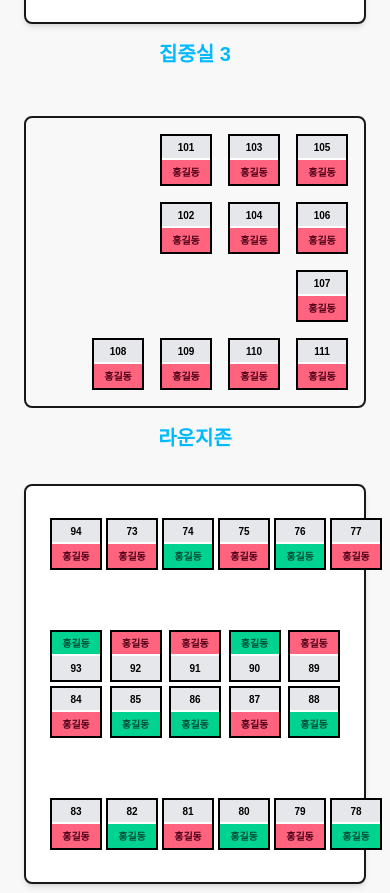
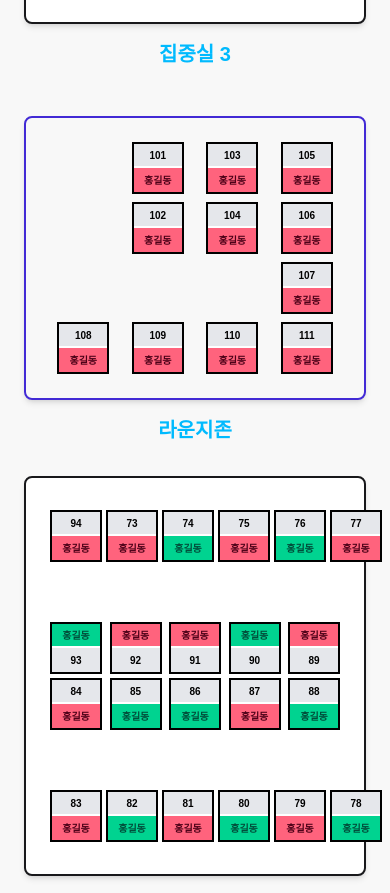
Before and after one commit to HKoiKoi/sco-black-seat-monitor, a React (Vite) app: page / in a window 390 px wide. Shown: the part 1901-2794 px from the top of the page. Built offline with nearby package versions, Linux system fonts and the light colour scheme; a web font is replaced by a local one.

Commit message:
♻️ refactor: 라운지존 반응형 적용

```diff
--- a/src/components/room/LoungeZone.tsx
+++ b/src/components/room/LoungeZone.tsx
@@ -3,35 +3,41 @@ import Seat from "@/components/seat/Seat";
 
 const LoungeZone: React.FC = () => {
   return (
-    <div className="flex flex-col items-end gap-4 w-full h-full p-4 border-2 rounded-lg">
-      {/* 1. 세로 영역 (위쪽 3행 3열 구조) */}
-      <div className="flex gap-4">
-        {/* 왼쪽 2열 (2x2) */}
-        <div className="flex flex-col gap-4">
+    <div className="grid grid-cols-4 grid-rows-4 w-full h-full gap-2 sm:gap-4 2xl:gap-8 p-6 border-2 border-primary rounded-lg shadow-md place-items-center">
+      <div className="col-start-2">
         <Seat id={101} layout="bottom" status="empty" />
+      </div>
+      <div className="col-start-3">
+        <Seat id={103} layout="bottom" status="empty" />
+      </div>
+      <div className="col-start-4">
+        <Seat id={105} layout="bottom" status="empty" />
+      </div>
+
+      <div className="col-start-2 row-start-2">
         <Seat id={102} layout="bottom" status="empty" />
       </div>
-
-        {/* 중간 2열 (2x2) */}
-        <div className="flex flex-col gap-4">
-          <Seat id={103} layout="bottom" status="empty" />
+      <div className="col-start-3 row-start-2">
         <Seat id={104} layout="bottom" status="empty" />
       </div>
+      <div className="col-start-4 row-start-2">
+        <Seat id={106} layout="bottom" status="empty" />
+      </div>
 
-        {/* 오른쪽 3열 (3x1) - 가장 아래 좌석은 가로 영역과 연결됨 */}
-        <div className="flex flex-col gap-4">
-          <Seat id={105} layout="bottom" status="empty" />
-          <Seat id={106} layout="bottom" status="empty" />
+      <div className="col-start-4 row-start-3">
         <Seat id={107} layout="bottom" status="empty" />
       </div>
+
+      <div className="col-start-1 row-start-4">
+        <Seat id={108} layout="bottom" status="empty" />
       </div>
-
-      {/* 2. 가로 영역 (아래쪽 4열) */}
-      {/* 가장 우측 좌석(111번)이 세로 영역의 마지막 좌석(107번) 바로 아래에 오도록 items-end 사용 */}
-      <div className="flex gap-4">
-        <Seat id={108} layout="bottom" status="empty" />
+      <div className="col-start-2 row-start-4">
         <Seat id={109} layout="bottom" status="empty" />
+      </div>
+      <div className="col-start-3 row-start-4">
         <Seat id={110} layout="bottom" status="empty" />
+      </div>
+      <div className="col-start-4 row-start-4">
         <Seat id={111} layout="bottom" status="empty" />
       </div>
     </div>
```
Lines whose indentation alone changed are shown as unchanged.
